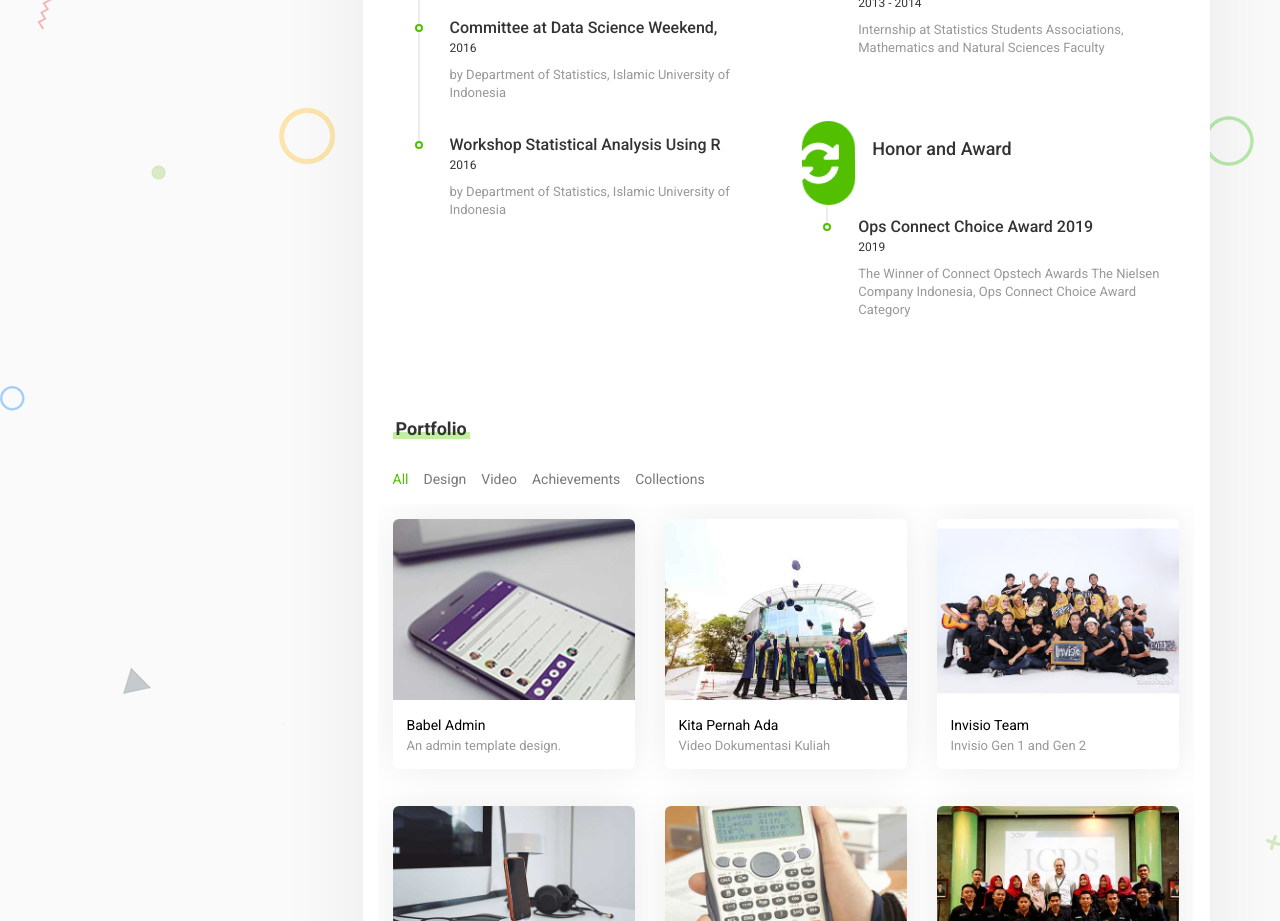
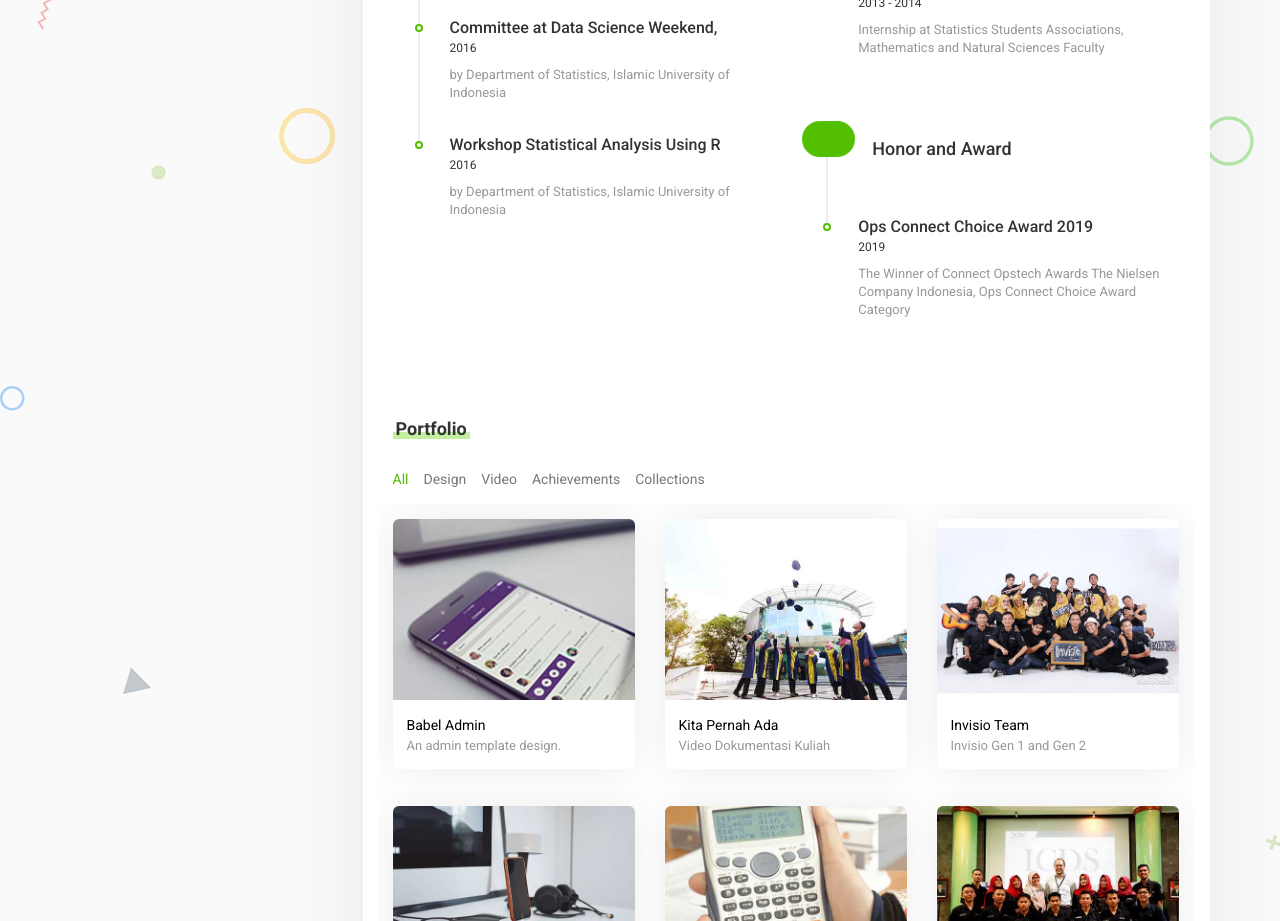
Before and after one commit to abtohi/abtohi.github.io, a plain HTML site: page index.html in a window 1280 px wide. Shown: the part 2280-3201 px from the top of the page. Drawn offline with Linux system fonts and the light colour scheme.

Commit message:
Update index.html

```diff
--- a/index.html
+++ b/index.html
@@ -576,7 +576,7 @@
 		            <!-- HONOR AND AWARD-->
 			    <div class="education-history col-md-6 padding_15 padbot_30">
 				<ul class="timeline col-md-12">
-                                    <li><i class="fa fa-refresh fa-spin fa-3x fa-fw" aria-hidden="true"></i><h2 class="timeline-title">Honor and Award</h2></li>
+                                    <li><i class="fa fa-spin" aria-hidden="true"></i><h2 class="timeline-title">Honor and Award</h2></li>
                                     <!-- a work -->
                                     <li><h3 class="line-title">Ops Connect Choice Award 2019</h3>
                                         <span>2019</span>
```
